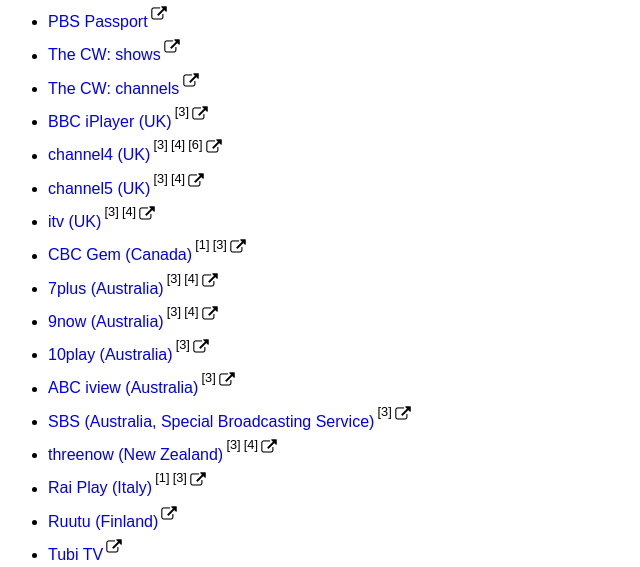
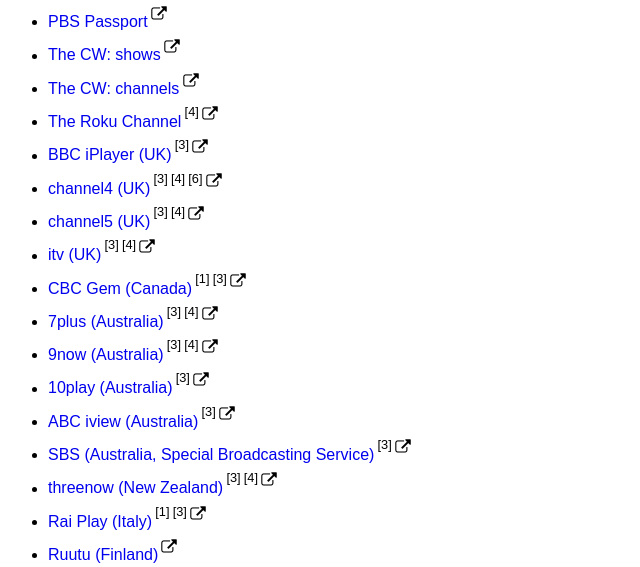
Before and after one commit to warren-bank/Android-WebMonkey, a plain HTML site: page index.html in a window 1280 px wide. Shown: the part 806-1373 px from the top of the page, without its empty margins (0-640 px from the left). Drawn offline with Linux system fonts and the light colour scheme.

Commit message:
add: The Roku Channel

```diff
--- a/index.html
+++ b/index.html
@@ -84,6 +84,7 @@
       <li><a href="https://github.com/warren-bank/crx-pbs-passport/raw/webmonkey-userscript/es5/webmonkey-userscript/PBS-Passport.user.js">PBS Passport</a><sup class="reference"><a target="_blank" href="https://www.pbs.org/shows/"><img src="img/open-external-website.png" title="open external website" /></a></sup></li>
       <li><a href="https://github.com/warren-bank/crx-The-CW/raw/webmonkey-userscript/es5/webmonkey-userscript/The-CW-shows.user.js">The CW: shows</a><sup class="reference"><a target="_blank" href="https://www.cwtv.com/series/"><img src="img/open-external-website.png" title="open external website" /></a></sup></li>
       <li><a href="https://github.com/warren-bank/crx-The-CW/raw/webmonkey-userscript/es5/webmonkey-userscript/The-CW-channels.user.js">The CW: channels</a><sup class="reference"><a target="_blank" href="https://www.cwtv.com/channels/"><img src="img/open-external-website.png" title="open external website" /></a></sup></li>
+      <li><a href="https://github.com/warren-bank/crx-therokuchannel/raw/webmonkey-userscript/es5/webmonkey-userscript/therokuchannel.user.js">The Roku Channel</a><sup class="reference"><span>[4]</span></sup><sup class="reference"><a target="_blank" href="https://therokuchannel.roku.com/"><img src="img/open-external-website.png" title="open external website" /></a></sup></li>
       <li><a href="https://github.com/warren-bank/crx-BBC-iPlayer/raw/webmonkey-userscript/es5/webmonkey-userscript/BBC-iPlayer.user.js">BBC iPlayer (UK)</a><sup class="reference"><span>[3]</span></sup><sup class="reference"><a target="_blank" href="https://www.bbc.co.uk/iplayer"><img src="img/open-external-website.png" title="open external website" /></a></sup></li>
       <li><a href="https://github.com/warren-bank/crx-channel4/raw/webmonkey-userscript/es5/webmonkey-userscript/channel4.user.js">channel4 (UK)</a><sup class="reference"><span>[3]</span></sup><sup class="reference"><span>[4]</span></sup><sup class="reference"><span>[6]</span></sup><sup class="reference"><a target="_blank" href="https://www.channel4.com/"><img src="img/open-external-website.png" title="open external website" /></a></sup></li>
       <li><a href="https://github.com/warren-bank/crx-channel5/raw/webmonkey-userscript/es5/webmonkey-userscript/channel5.user.js">channel5 (UK)</a><sup class="reference"><span>[3]</span></sup><sup class="reference"><span>[4]</span></sup><sup class="reference"><a target="_blank" href="https://www.channel5.com/"><img src="img/open-external-website.png" title="open external website" /></a></sup></li>
```
